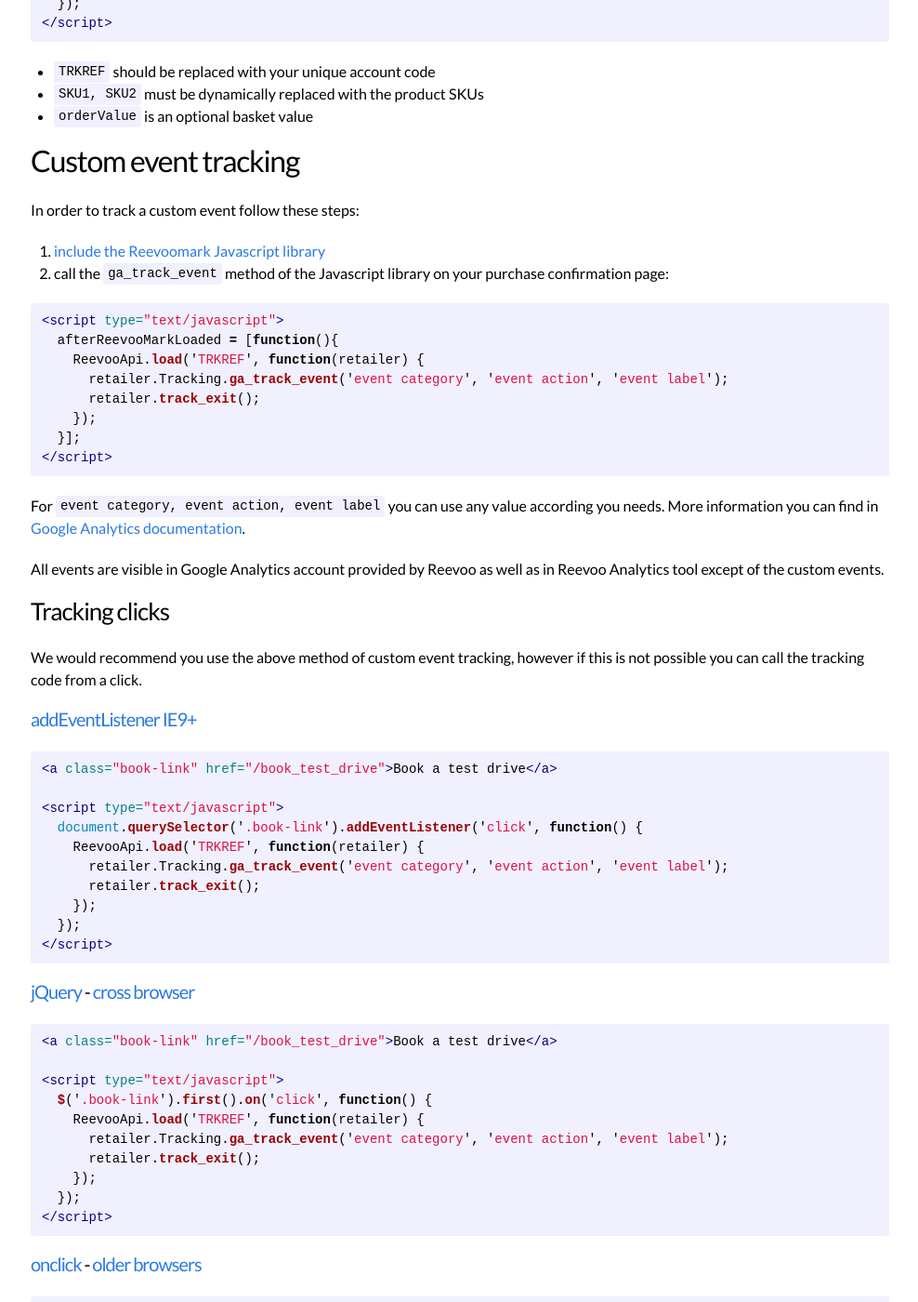
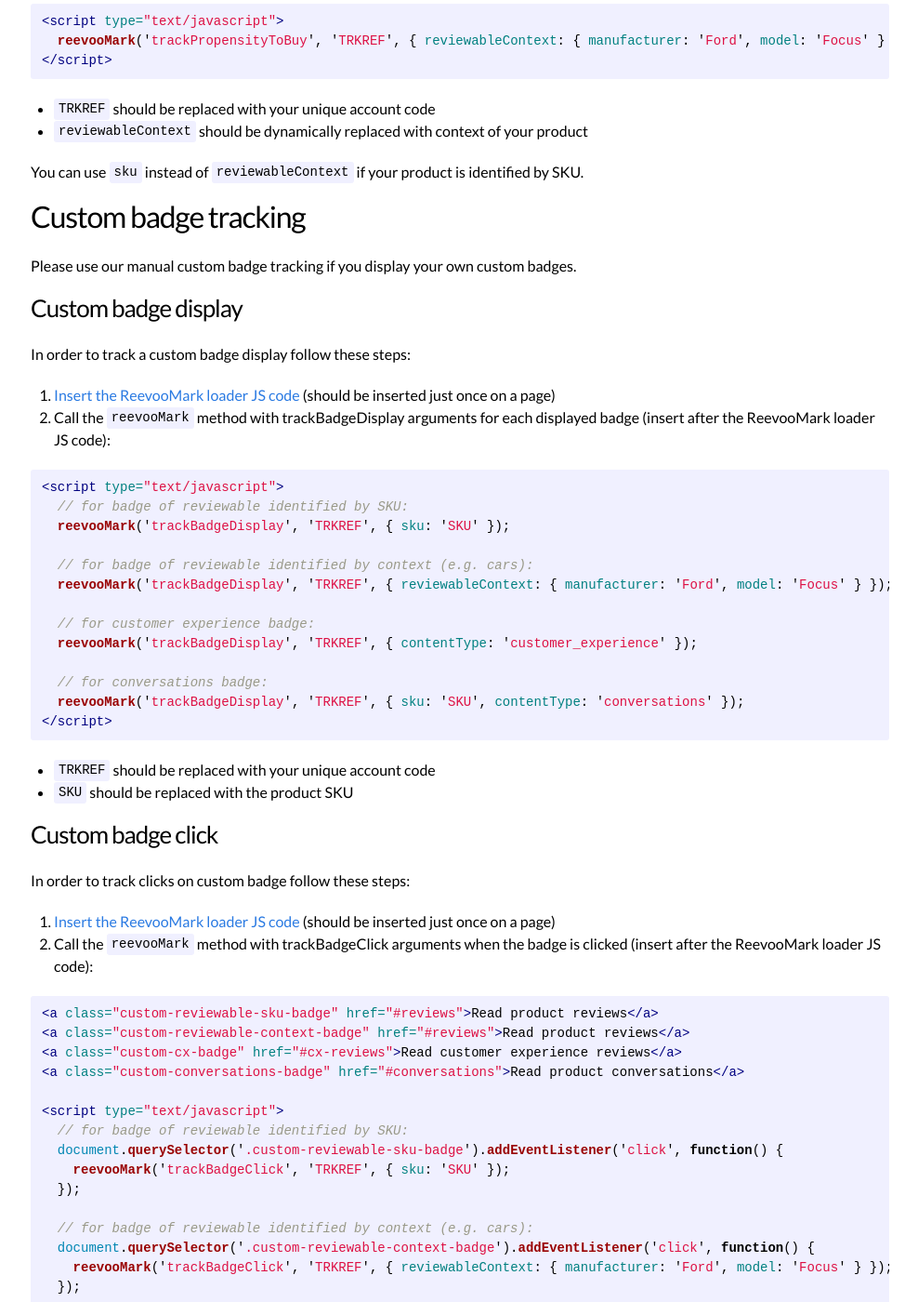
Before and after one commit to reevoo/reevoo.github.io, a Jekyll site: the page built from docs/reevoomark/tracking.markdown, in a window 1280 px wide and 1400 px high, scrolled down 1994 px. Shown: the whole window at 93% size, without its empty margins (273-1261 px from the left). Built offline with Jekyll 4.4.1, drawn with Linux system fonts in a browser that asks for light colours; some of the changed text lies outside the part shown.

Commit message:
Documentation for new tracking (#94)
* Documentation for new tracking

* Minify reevoomark-loader code

```diff
--- a/docs/reevoomark/tracking.markdown
+++ b/docs/reevoomark/tracking.markdown
@@ -11,36 +11,35 @@
 
 ReevooMark javascript library tracks automatically four different events related to badges:
 
-* **hit** when badge is displayed
+* **impression** when badge is displayed
 * **miss** when badge is not displayed because of wrong SKU
 * **non_impression** when badge is not displayed because of no reviews for particular product
 * **click** when badge is clicked
 
-Apart from automatic tracking you can manually track purchases and custom events.
+Apart from automatic tracking you can manually track purchases and events on custom badges and general custom events.
+Before implementing the custom tracing call please check that you use the latest version of [reevoomark-loader JS
+snippet](../javascript-library).
 
 
 ## Purchase tracking
 
 In order to track a purchase follow these steps:
 
-1. [include the Reevoomark Javascript library](../javascript-library)
-2. call the `track_purchase` method of the Javascript library on your purchase confirmation page:
+1. [Insert the ReevooMark loader JS code](../javascript-library) (should be inserted just once on a page)
+2. Call the `reevooMark` method with purchase tracking arguments on your purchase confirmation page
+(insert after the ReevooMark loader JS code):
 
 {% highlight html %}
 <script type="text/javascript">
-  afterReevooMarkLoaded = [function(){
-    ReevooApi.load('TRKREF', function(retailer) {
-      retailer.track_purchase(['SKU1', 'SKU2'], orderValue);
-    });
-  }];
+  reevooMark('trackPurchase', 'TRKREF', { skus: ['SKU1', 'SKU2'], basketValue: '123 GBP' });
 </script>
 {% endhighlight %}
 
 * `TRKREF` should be replaced with your unique account code
-* `SKU1, SKU2` must be dynamically replaced with the product SKUs
-* `orderValue` is an optional basket value
+* `SKU1, SKU2` should be dynamically replaced with the product SKUs
+* `basketValue` is an optional order value
 
-### Tracking clicks
+### Track purchase action on click
 
 We would recommend you use the above method of purchase tracking, however if
 this is not possible you can call the tracking code from a click.
@@ -52,16 +51,10 @@
 
 <script type="text/javascript">
   document.querySelector('.buy-link').addEventListener('click', function() {
-    ReevooApi.load('TRKREF', function(retailer) {
-      retailer.track_purchase(['SKU1', 'SKU2'], orderValue);
-    });
+    reevooMark('trackPurchase', 'TRKREF', { skus: ['SKU1', 'SKU2'], basketValue: '123 GBP' });
   });
 </script>
 {% endhighlight %}
-
-* `TRKREF` should be replaced with your unique account code
-* `SKU1, SKU2` must be dynamically replaced with the product SKUs
-* `orderValue` is an optional basket value
 
 #### [jQuery](https://jquery.com/) - [cross browser](https://jquery.com/browser-support/)
 
@@ -70,16 +63,10 @@
 
 <script type="text/javascript">
   $('.buy-link').first().on('click', function() {
-    ReevooApi.load('TRKREF', function(retailer) {
-      retailer.track_purchase(['SKU1', 'SKU2'], orderValue);
-    });
+    reevooMark('trackPurchase', 'TRKREF', { skus: ['SKU1', 'SKU2'], basketValue: '123 GBP' });
   });
 </script>
 {% endhighlight %}
-
-* `TRKREF` should be replaced with your unique account code
-* `SKU1, SKU2` must be dynamically replaced with the product SKUs
-* `orderValue` is an optional basket value
 
 #### [onclick](https://developer.mozilla.org/en-US/docs/Mozilla/Tech/XUL/Attribute/onclick) - [older browsers](https://www.microsoft.com/en-gb/download/internet-explorer-8-details.aspx)
 
@@ -88,89 +75,104 @@
 
 <script type="text/javascript">
   document.querySelector('.buy-link').onclick = function() {
-    ReevooApi.load('TRKREF', function(retailer) {
-      retailer.track_purchase(['SKU1', 'SKU2'], orderValue);
-    });
+    reevooMark('trackPurchase', 'TRKREF', { skus: ['SKU1', 'SKU2'], basketValue: '123 GBP' });
   });
 </script>
 {% endhighlight %}
 
 * `TRKREF` should be replaced with your unique account code
-* `SKU1, SKU2` must be dynamically replaced with the product SKUs
-* `orderValue` is an optional basket value
+* `SKU1, SKU2` should be dynamically replaced with the product SKUs
+* `basketValue` is an optional order value
 
 
-## Custom event tracking
 
-In order to track a custom event follow these steps:
+## Propensity to buy tracking
 
-1. [include the Reevoomark Javascript library](../javascript-library)
-2. call the `ga_track_event` method of the Javascript library on your purchase confirmation page:
+In order to track propensity to buy follow these steps:
+
+1. [Insert the ReevooMark loader JS code](../javascript-library) (should be inserted just once on a page)
+2. Call the `reevooMark` method with propensity to buy tracking arguments on your customer action page
+(insert after the ReevooMark loader JS code):
 
 {% highlight html %}
 <script type="text/javascript">
-  afterReevooMarkLoaded = [function(){
-    ReevooApi.load('TRKREF', function(retailer) {
-      retailer.Tracking.ga_track_event('event category', 'event action', 'event label');
-      retailer.track_exit();
-    });
-  }];
+  reevooMark('trackPropensityToBuy', 'TRKREF', { reviewableContext: { manufacturer: 'Ford', model: 'Focus' } });
 </script>
 {% endhighlight %}
 
-For `event category, event action, event label` you can use any value according you needs.
-More information you can find in [Google Analytics documentation](https://developers.google.com/analytics/devguides/collection/analyticsjs/events).
+* `TRKREF` should be replaced with your unique account code
+* `reviewableContext` should be dynamically replaced with context of your product
+
+You can use `sku` instead of `reviewableContext` if your product is identified by SKU.
 
 
-All events are visible in Google Analytics account provided by Reevoo as well as in
-Reevoo Analytics tool except of the custom events.
 
-### Tracking clicks
+## Custom badge tracking
 
-We would recommend you use the above method of custom event tracking, however if
-this is not possible you can call the tracking code from a click.
+Please use our manual custom badge tracking if you display your own custom badges.
 
-#### [addEventListener](https://developer.mozilla.org/en-US/docs/Web/API/EventTarget/addEventListener) [IE9+](http://www.w3schools.com/jsref/met_document_addeventlistener.asp)
+### Custom badge display
+
+In order to track a custom badge display follow these steps:
+
+1. [Insert the ReevooMark loader JS code](../javascript-library) (should be inserted just once on a page)
+2. Call the `reevooMark` method with trackBadgeDisplay arguments for each displayed badge (insert after the ReevooMark loader JS code):
 
 {% highlight html %}
-<a class="book-link" href="/book_test_drive">Book a test drive</a>
+<script type="text/javascript">
+  // for badge of reviewable identified by SKU:
+  reevooMark('trackBadgeDisplay', 'TRKREF', { sku: 'SKU' });
+
+  // for badge of reviewable identified by context (e.g. cars):
+  reevooMark('trackBadgeDisplay', 'TRKREF', { reviewableContext: { manufacturer: 'Ford', model: 'Focus' } });
+
+  // for customer experience badge:
+  reevooMark('trackBadgeDisplay', 'TRKREF', { contentType: 'customer_experience' });
+
+  // for conversations badge:
+  reevooMark('trackBadgeDisplay', 'TRKREF', { sku: 'SKU', contentType: 'conversations' });
+</script>
+{% endhighlight %}
+
+* `TRKREF` should be replaced with your unique account code
+* `SKU` should be replaced with the product SKU
+
+
+### Custom badge click
+
+In order to track clicks on custom badge follow these steps:
+
+1. [Insert the ReevooMark loader JS code](../javascript-library) (should be inserted just once on a page)
+2. Call the `reevooMark` method with trackBadgeClick arguments when the badge is clicked (insert after the ReevooMark loader JS code):
+
+{% highlight html %}
+<a class="custom-reviewable-sku-badge" href="#reviews">Read product reviews</a>
+<a class="custom-reviewable-context-badge" href="#reviews">Read product reviews</a>
+<a class="custom-cx-badge" href="#cx-reviews">Read customer experience reviews</a>
+<a class="custom-conversations-badge" href="#conversations">Read product conversations</a>
 
 <script type="text/javascript">
-  document.querySelector('.book-link').addEventListener('click', function() {
-    ReevooApi.load('TRKREF', function(retailer) {
-      retailer.Tracking.ga_track_event('event category', 'event action', 'event label');
-      retailer.track_exit();
-    });
+  // for badge of reviewable identified by SKU:
+  document.querySelector('.custom-reviewable-sku-badge').addEventListener('click', function() {
+    reevooMark('trackBadgeClick', 'TRKREF', { sku: 'SKU' });
+  });
+
+  // for badge of reviewable identified by context (e.g. cars):
+  document.querySelector('.custom-reviewable-context-badge').addEventListener('click', function() {
+    reevooMark('trackBadgeClick', 'TRKREF', { reviewableContext: { manufacturer: 'Ford', model: 'Focus' } });
+  });
+
+  // for customer experience badge:
+  document.querySelector('.custom-cx-badge').addEventListener('click', function() {
+    reevooMark('trackBadgeClick', 'TRKREF', { contentType: 'customer_experience' });
+  });
+
+  // for conversations badge:
+  document.querySelector('.custom-conversations-badge').addEventListener('click', function() {
+    reevooMark('trackBadgeClick', 'TRKREF', { sku: 'SKU', contentType: 'conversations' });
   });
 </script>
 {% endhighlight %}
 
-#### [jQuery](https://jquery.com/) - [cross browser](https://jquery.com/browser-support/)
-
-{% highlight html %}
-<a class="book-link" href="/book_test_drive">Book a test drive</a>
-
-<script type="text/javascript">
-  $('.book-link').first().on('click', function() {
-    ReevooApi.load('TRKREF', function(retailer) {
-      retailer.Tracking.ga_track_event('event category', 'event action', 'event label');
-      retailer.track_exit();
-    });
-  });
-</script>
-{% endhighlight %}
-
-#### [onclick](https://developer.mozilla.org/en-US/docs/Mozilla/Tech/XUL/Attribute/onclick) - [older browsers](https://www.microsoft.com/en-gb/download/internet-explorer-8-details.aspx)
-
-{% highlight html %}
-<a class="book-link" href="/book_test_drive">Book a test drive</a>
-
-<script type="text/javascript">
-  document.querySelector('.book-link').onclick = function() {
-    ReevooApi.load('TRKREF', function(retailer) {
-      retailer.Tracking.ga_track_event('event category', 'event action', 'event label');
-      retailer.track_exit();
-    });
-  });
-</script>
-{% endhighlight %}
+* `TRKREF` should be replaced with your unique account code
+* `SKU` should be replaced with the product SKU
```
Also changed, not shown: docs/reevoomark/getting-started.markdown (+5 -7 lines), docs/reevoomark/javascript-library.markdown (+9 -28 lines).
